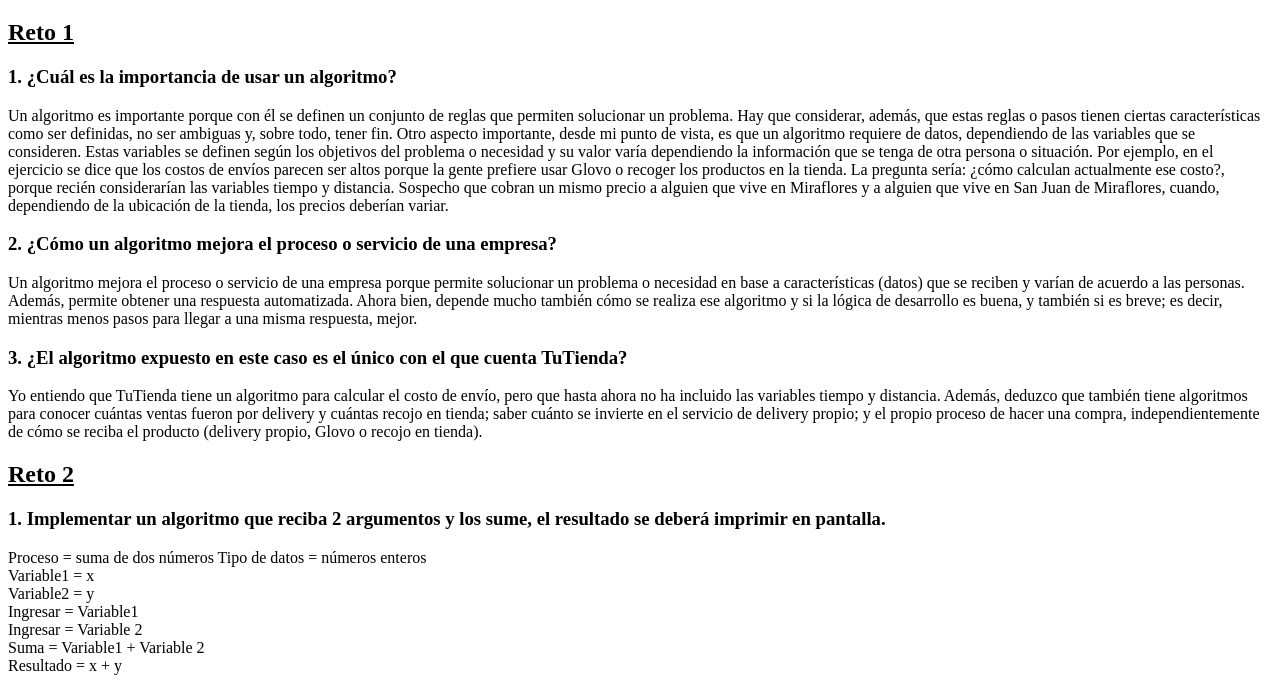
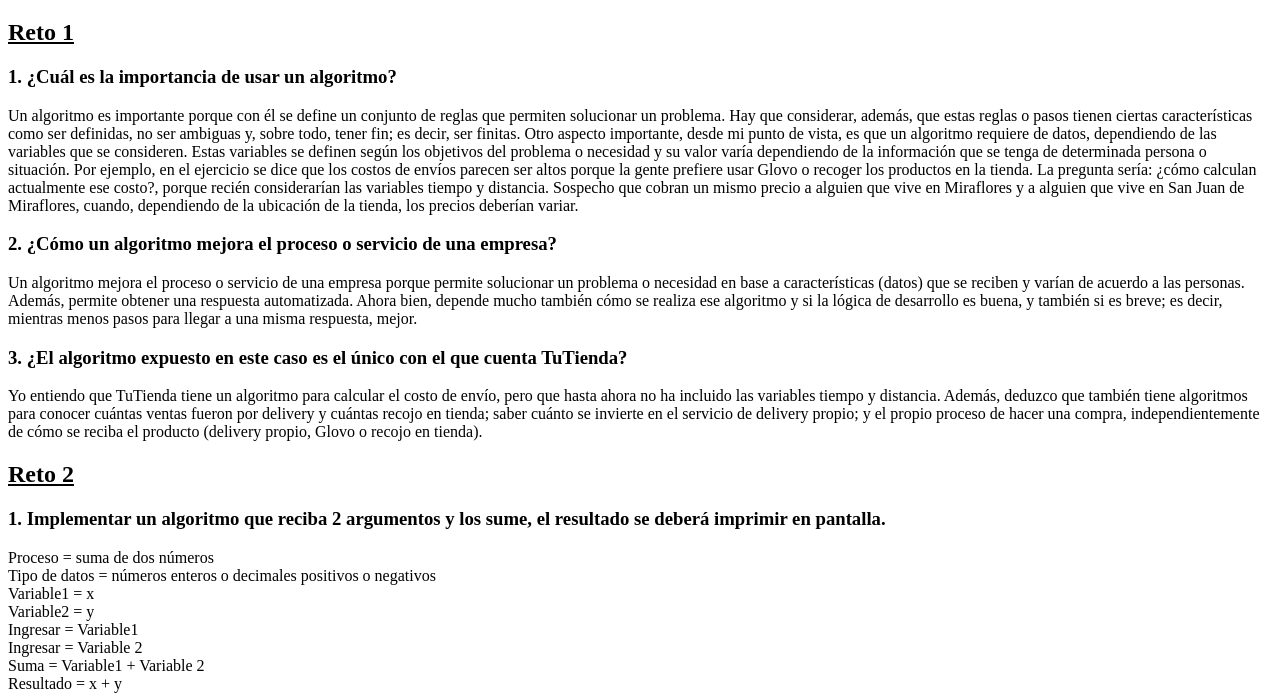
Before and after one commit to rocioromerox/hackaton8.github.io, a plain HTML site: page index.html in a window 1280 px wide. Shown: the part 61-757 px from the top of the page. Drawn offline with Linux system fonts and the light colour scheme.

Commit message:
actualizacion de index

```diff
--- a/index.html
+++ b/index.html
@@ -12,7 +12,7 @@
 
     <h2>Reto 1</h2>
 
-    <h3>1. ¿Cuál es la importancia de usar un algoritmo?</h3> <p>Un algoritmo es importante porque con él se definen un conjunto de reglas que permiten solucionar un problema. Hay que considerar, además, que estas reglas o pasos tienen ciertas características como ser definidas, no ser ambiguas y, sobre todo, tener fin. Otro aspecto importante, desde mi punto de vista, es que un algoritmo requiere de datos, dependiendo de las variables que se consideren. Estas variables se definen según los objetivos del problema o necesidad y su valor varía dependiendo la información que se tenga de otra persona o situación. Por ejemplo, en el ejercicio se dice que los costos de envíos parecen ser altos porque la gente prefiere usar Glovo o recoger los productos en la tienda. La pregunta sería: ¿cómo calculan actualmente ese costo?, porque recién considerarían las variables tiempo y distancia. Sospecho que cobran un mismo precio a alguien que vive en Miraflores y a alguien que vive en San Juan de Miraflores, cuando, dependiendo de la ubicación de la tienda, los precios deberían variar.</p>
+    <h3>1. ¿Cuál es la importancia de usar un algoritmo?</h3> <p>Un algoritmo es importante porque con él se define un conjunto de reglas que permiten solucionar un problema. Hay que considerar, además, que estas reglas o pasos tienen ciertas características como ser definidas, no ser ambiguas y, sobre todo, tener fin; es decir, ser finitas. Otro aspecto importante, desde mi punto de vista, es que un algoritmo requiere de datos, dependiendo de las variables que se consideren. Estas variables se definen según los objetivos del problema o necesidad y su valor varía dependiendo de la información que se tenga de determinada persona o situación. Por ejemplo, en el ejercicio se dice que los costos de envíos parecen ser altos porque la gente prefiere usar Glovo o recoger los productos en la tienda. La pregunta sería: ¿cómo calculan actualmente ese costo?, porque recién considerarían las variables tiempo y distancia. Sospecho que cobran un mismo precio a alguien que vive en Miraflores y a alguien que vive en San Juan de Miraflores, cuando, dependiendo de la ubicación de la tienda, los precios deberían variar.</p>
     <h3>2. ¿Cómo un algoritmo mejora el proceso o servicio de una empresa?</h3> <p>Un algoritmo mejora el proceso o servicio de una empresa porque permite solucionar un problema o necesidad en base a características (datos) que se reciben y varían de acuerdo a las personas. Además, permite obtener una respuesta automatizada. Ahora bien, depende mucho también cómo se realiza ese algoritmo y si la lógica de desarrollo es buena, y también si es breve; es decir, mientras menos pasos para llegar a una misma respuesta, mejor.</p>
     <h3>3. ¿El algoritmo expuesto en este caso es el único con el que cuenta TuTienda?</h3> <p>Yo entiendo que TuTienda tiene un algoritmo para calcular el costo de envío, pero que  hasta ahora no ha incluido las variables tiempo y distancia. Además, deduzco que también tiene algoritmos para conocer cuántas ventas fueron por delivery y cuántas recojo en tienda; saber cuánto se invierte en el servicio de delivery propio; y el propio proceso de hacer una compra, independientemente de cómo se reciba el producto (delivery propio, Glovo o recojo en tienda).</p>
 
@@ -20,8 +20,8 @@
 
     <h3>1. Implementar un algoritmo que reciba 2 argumentos y los sume, el resultado se deberá imprimir en pantalla.</h3>
     <p>
-    Proceso = suma de dos números
-    Tipo de datos = números enteros <br>
+    Proceso = suma de dos números <br>
+    Tipo de datos = números enteros o decimales positivos o negativos <br>
     Variable1 = x <br>
     Variable2 = y <br>
     Ingresar = Variable1 <br>
```
